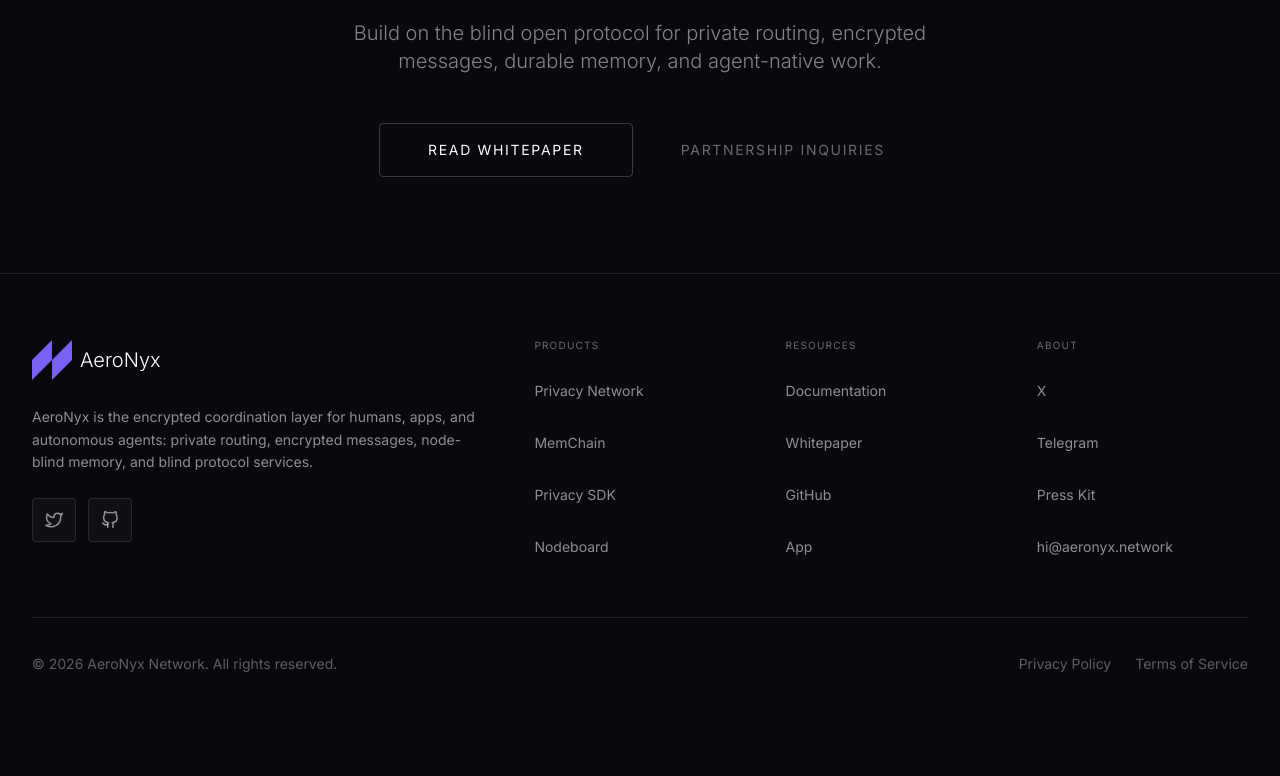
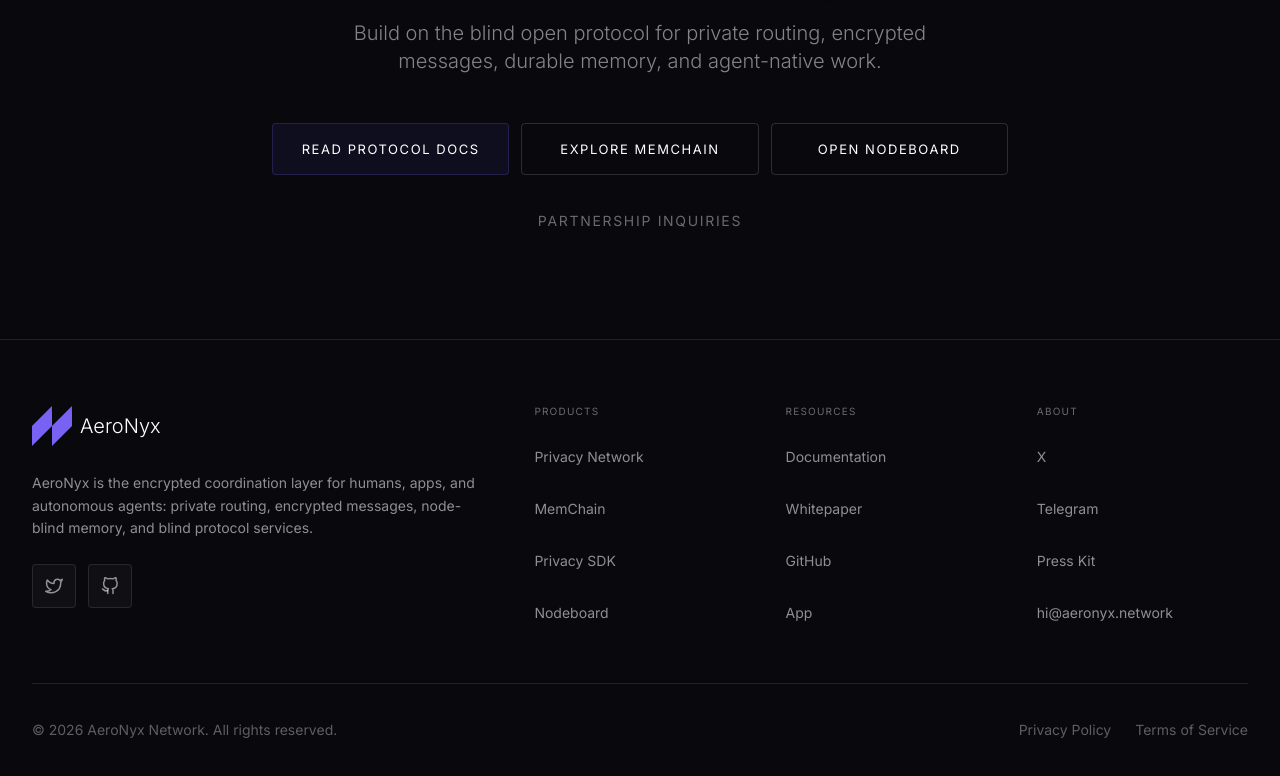
Before and after one commit to AeroNyxNetwork/AeroNyx-web, a Next.js app: page / in a window 1280 px wide. Shown: the part 9512-10288 px from the top of the page. Before the commit the page ends 10262 px from the top, so only its background shows below. Built offline with nearby package versions, Linux system fonts and the light colour scheme; no server answers.

Commit message:
Polish homepage closing actions and docs routes

```diff
--- a/components/sections/JoinNetwork.js
+++ b/components/sections/JoinNetwork.js
@@ -2,7 +2,12 @@
  * ============================================
  * File: components/sections/JoinNetwork.jsx
  * ============================================
- * Modification Reason: v2.6 - Mobile operator journey density polish.
+ * Modification Reason: v2.7 - Developer CTA route alignment.
+ *   Updated the final build step to the canonical developer documentation
+ *   path so the operator journey resolves into the maintained docs surface.
+ *
+ * Historical Notes:
+ * v2.6 - Mobile operator journey density polish.
  *   Operator stats now use calmer loading typography and tighter mobile card
  *   spacing so the node journey keeps product-grade rhythm without turning
  *   into a tall engineering dashboard on iPhone-class screens.
@@ -38,6 +43,7 @@
  * Last Modified: v2.3 — Apple-grade operator journey control polish
  * Last Modified: v2.4 - iPhone-safe journey order and control sizing
  * Last Modified: v2.6 - Mobile operator journey density polish
+ * Last Modified: v2.7 - Developer CTA route alignment
  * ============================================
  */
 
@@ -142,7 +148,7 @@ const JoinNetwork = () => {
       subtitle: copy.steps[3].subtitle,
       description: copy.steps[3].description,
       features: copy.steps[3].features,
-      cta: { text: copy.steps[3].cta, link: 'https://docs.aeronyx.network/developers' },
+      cta: { text: copy.steps[3].cta, link: 'https://docs.aeronyx.network/developer-documentation/overview' },
       visual: <BuildVisual liveLabel={copy.live} activeNodesLabel={copy.activeNodesWorldwide} />,
     },
   ];
--- a/components/sections/SophisticatedCTA.js
+++ b/components/sections/SophisticatedCTA.js
@@ -2,7 +2,14 @@
  * ============================================
  * File: components/sections/SophisticatedCTA.jsx
  * ============================================
- * Modification Reason: v2.4 — Final conversion rhythm polish.
+ * Modification Reason: v2.5 — Product-action closing surface.
+ *   Replaced the two-action whitepaper/contact ending with a clearer
+ *   three-action product surface: protocol docs, MemChain, and Nodeboard.
+ *   The partnership email remains as a quiet secondary link below the main
+ *   actions so the page resolves into what users can actually do next.
+ *
+ * Historical Notes:
+ * v2.4 — Final conversion rhythm polish.
  *   Added a restrained final eyebrow before the closing CTA so the bottom of
  *   the homepage resolves with the same protocol-first hierarchy established
  *   by the hero, product index, architecture, and roadmap sections.
@@ -23,10 +30,12 @@
  *   - Whitepaper URL must match Footer; change both together.
  *
  * Last Modified: v2.4 — Final CTA eyebrow rhythm alignment
+ * Last Modified: v2.5 — Product-action closing surface
  * ============================================
  */
 
 import React from 'react';
+import Link from 'next/link';
 import { useRouter } from 'next/router';
 import { motion } from 'framer-motion';
 import Container from '../ui/Container';
@@ -37,6 +46,26 @@ const EASE = [0.16, 1, 0.3, 1];
 const SophisticatedCTA = () => {
   const { locale } = useRouter();
   const copy = getMessages(locale || DEFAULT_LOCALE).cta;
+  const actions = [
+    {
+      label: copy.docs || copy.whitepaper,
+      href: 'https://docs.aeronyx.network/aeronyx-whitepaper/technical-white-paper',
+      external: true,
+      tone: 'primary',
+    },
+    {
+      label: copy.memchain || 'Explore MemChain',
+      href: '/memchain',
+      external: false,
+      tone: 'secondary',
+    },
+    {
+      label: copy.nodeboard || 'Open Nodeboard',
+      href: 'https://app.aeronyx.network/',
+      external: true,
+      tone: 'secondary',
+    },
+  ];
 
   return (
     <section className="border-t border-white/10 py-14 md:py-24" style={{ background: 'var(--surface-0, #08080D)' }}>
@@ -65,34 +94,56 @@ const SophisticatedCTA = () => {
 
           {/* Actions */}
           <motion.div
-            className="flex flex-col items-center justify-center gap-4 px-4 sm:flex-row sm:gap-8"
+            className="mx-auto grid max-w-3xl grid-cols-1 gap-3 px-4 sm:grid-cols-3"
             initial={{ opacity: 0, y: 20 }}
             whileInView={{ opacity: 1, y: 0 }}
             viewport={{ once: true }}
             transition={{ duration: 0.8, delay: 0.15, ease: EASE }}
           >
+            {actions.map((action) => (
+              action.external ? (
                 <a
-              href="https://docs.aeronyx.network/aeronyx-whitepaper/technical-white-paper"
+                  key={action.href}
+                  href={action.href}
                   target="_blank"
                   rel="noopener noreferrer"
-              className="group relative w-full sm:w-auto"
+                  className={`group flex min-h-[52px] items-center justify-center rounded border px-5 py-3 text-center transition-colors duration-fast ${
+                    action.tone === 'primary'
+                      ? 'border-brand-line bg-brand-faint text-white hover:bg-brand/15'
+                      : 'border-white/15 text-white/68 hover:border-brand-line hover:bg-white/[0.035] hover:text-white'
+                  }`}
                 >
-              <div className="flex min-h-[50px] items-center justify-center rounded border border-white/20 px-8 py-3.5 text-center transition-colors duration-fast group-hover:border-brand-line group-hover:bg-brand-faint sm:px-12 sm:py-4">
-                <span className="text-xs sm:text-sm uppercase tracking-eyebrow">
-                  {copy.whitepaper}
+                  <span className="text-xs uppercase tracking-eyebrow sm:text-[13px]">
+                    {action.label}
                   </span>
-              </div>
                 </a>
+              ) : (
+                <Link
+                  key={action.href}
+                  href={action.href}
+                  locale={locale || DEFAULT_LOCALE}
+                  className="group flex min-h-[52px] items-center justify-center rounded border border-white/15 px-5 py-3 text-center text-white/68 transition-colors duration-fast hover:border-brand-line hover:bg-white/[0.035] hover:text-white"
+                >
+                  <span className="text-xs uppercase tracking-eyebrow sm:text-[13px]">
+                    {action.label}
+                  </span>
+                </Link>
+              )
+            ))}
+          </motion.div>
 
-            <a
+          <motion.a
             href="mailto:partnerships@aeronyx.network"
-              className="inline-flex min-h-[44px] items-center justify-center rounded px-4 py-2 text-white/40 hover:text-white transition-colors duration-fast"
+            className="mx-auto mt-6 inline-flex min-h-[44px] items-center justify-center rounded px-4 py-2 text-white/40 transition-colors duration-fast hover:text-white"
+            initial={{ opacity: 0 }}
+            whileInView={{ opacity: 1 }}
+            viewport={{ once: true }}
+            transition={{ duration: 0.6, delay: 0.28, ease: EASE }}
           >
-              <span className="text-xs sm:text-sm uppercase tracking-eyebrow">
+            <span className="text-xs uppercase tracking-eyebrow sm:text-sm">
               {copy.partnership}
             </span>
-            </a>
-          </motion.div>
+          </motion.a>
         </div>
       </Container>
     </section>
```
Also changed, not shown: lib/i18n.js. Lines whose indentation alone changed are shown as unchanged.
